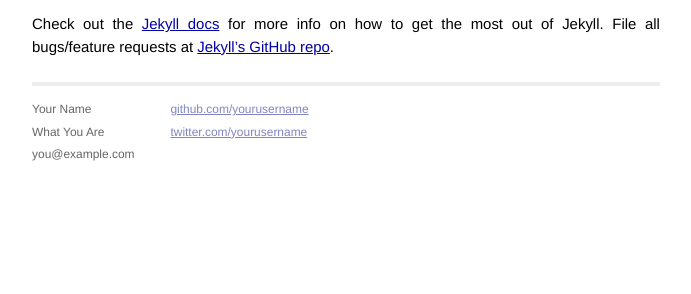
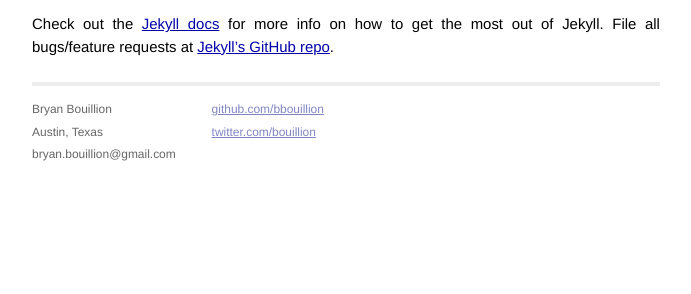
Before and after one commit to bbouillion/bryanbouillion.github.io, a Jekyll site: the page built from _posts/2014-01-25-welcome-to-jekyll.markdown, in a window 1280 px wide. Shown: the part 411-705 px from the top of the page, without its empty margins (294-985 px from the left). Built offline with Jekyll 4.4.1, drawn with Linux system fonts in a browser that asks for light colours; Markdown is read by kramdown in place of the engine named in the settings.

Commit message:
Name Changes

```diff
--- a/_layouts/default.html
+++ b/_layouts/default.html
@@ -26,15 +26,15 @@
           <div class="footer">
             <div class="contact">
               <p>
-                Your Name<br />
-                What You Are<br />
-                you@example.com
+                Bryan Bouillion<br />
+                Austin, Texas<br />
+                bryan.bouillion@gmail.com
               </p>
             </div>
             <div class="contact">
               <p>
-                <a href="https://github.com/yourusername">github.com/yourusername</a><br />
-                <a href="https://twitter.com/yourusername">twitter.com/yourusername</a><br />
+                <a href="https://github.com/yourusername">github.com/bbouillion</a><br />
+                <a href="https://twitter.com/yourusername">twitter.com/bouillion</a><br />
               </p>
             </div>
           </div>
```
